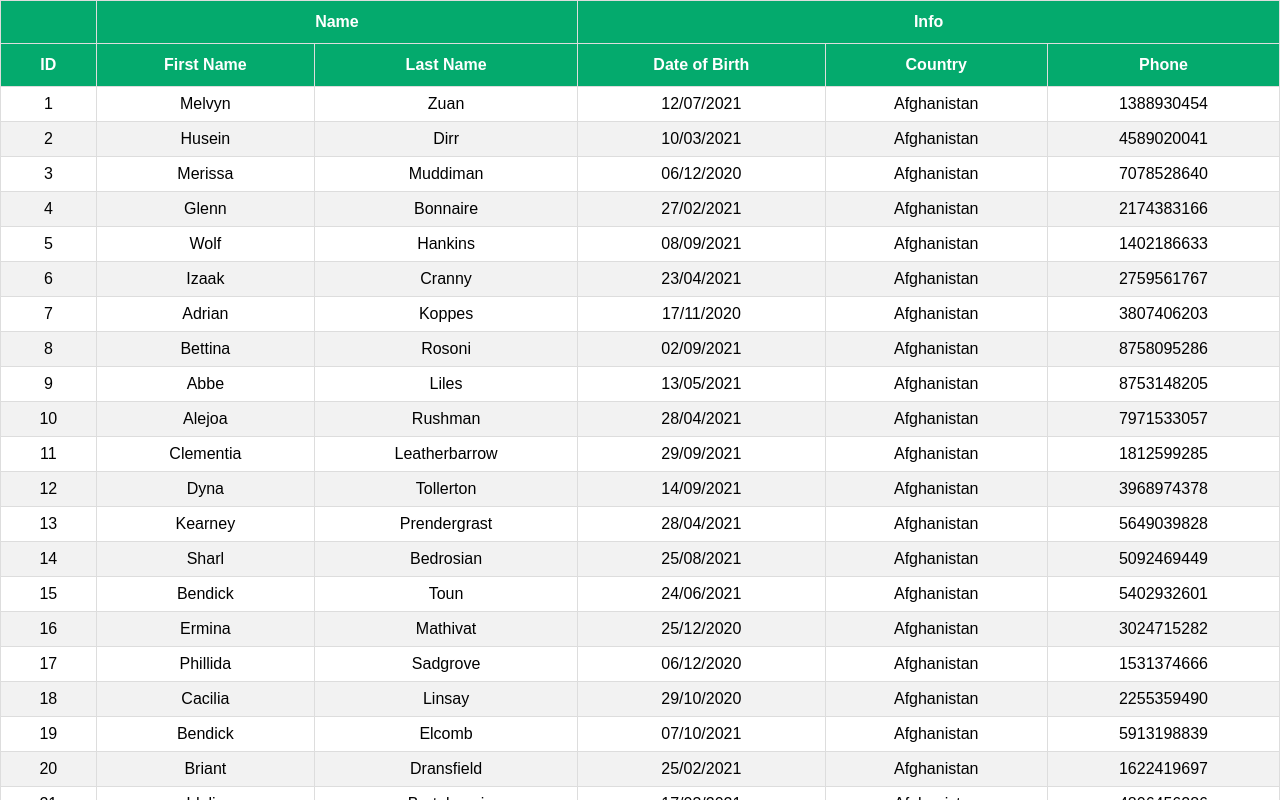
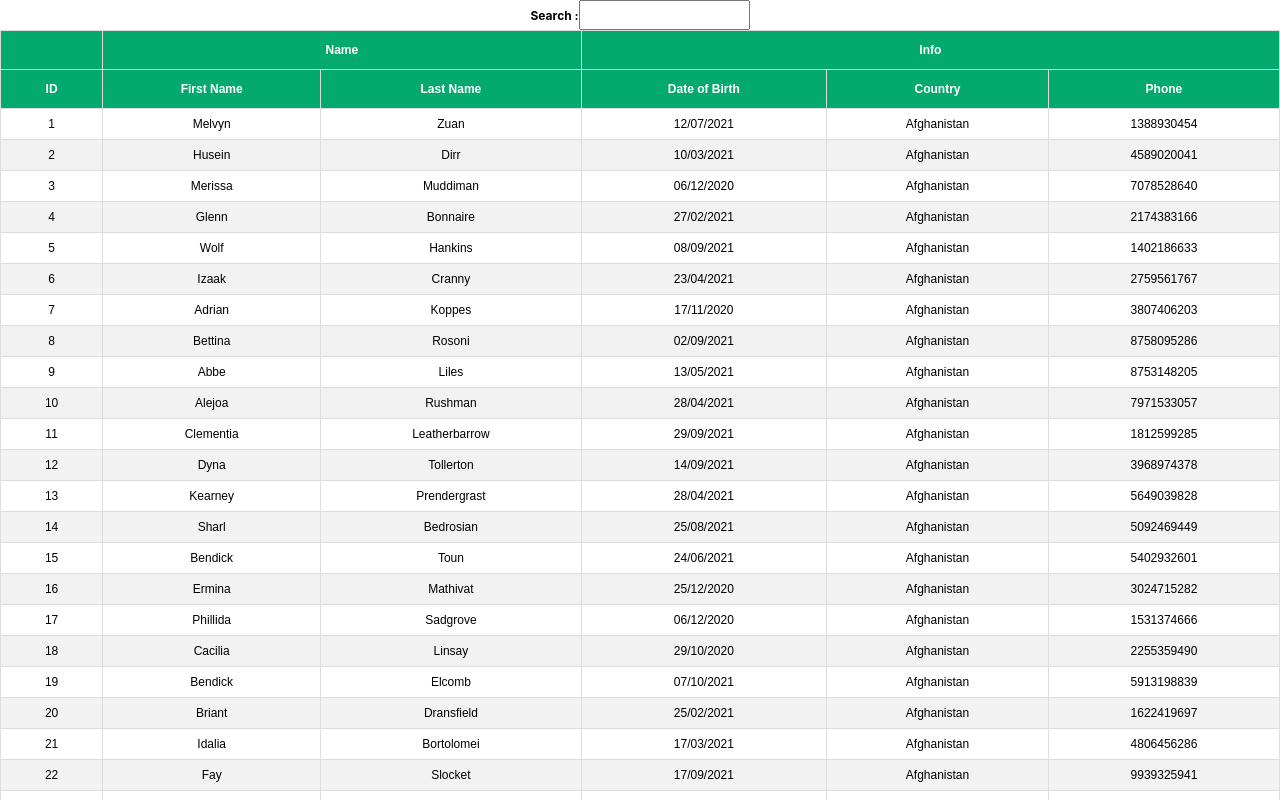
Before and after one commit to Nimith-M-Gowda/React-Tables, a React (Create React App) app: page / in a window 1280 px wide. Shown: the top 800 px of the page. Built offline with nearby package versions, Linux system fonts and the light colour scheme.

Commit message:
chhore(dsearch): serach global added

```diff
--- a/src/components/BasicTable.js
+++ b/src/components/BasicTable.js
@@ -1,9 +1,10 @@
 import React, { useMemo } from "react";
 
-import { useTable, useSortBy } from "react-table";
+import { useTable, useSortBy, useGlobalFilter } from "react-table";
 
 import DATA from "../utils/MOCK_DATA.json";
 import { COMBINED_COLUMNS } from "../utils/Columns";
+import Search from "./SearchInput";
 import "../styles/BasicTable.css";
 
 function BasicTable(props) {
@@ -15,6 +16,7 @@ function BasicTable(props) {
       columns: memoizedColumn,
       data: memoizedData,
     },
+    useGlobalFilter,
     useSortBy
   );
 
@@ -25,10 +27,13 @@ function BasicTable(props) {
     footerGroups,
     rows,
     prepareRow,
+    state,
+    setGlobalFilter,
   } = TableInstance;
 
   return (
     <div>
+      <Search filter={state.globalFilter} setFilter={setGlobalFilter} />
       <table {...getTableProps()}>
         {/* thead */}
         <thead>
--- /dev/null
+++ b/src/components/SearchInput.js
@@ -0,0 +1,16 @@
+import React from "react";
+
+import "../styles/SearchInput.css";
+function SearchInput({ filter, setFilter }) {
+  return (
+    <div className="searchcontainer">
+      <h2>Search :</h2>
+      <input
+        value={filter}
+        onChange={(event) => setFilter(event.target.value)}
+      />
+    </div>
+  );
+}
+
+export default SearchInput;
--- /dev/null
+++ b/src/styles/SearchInput.css
@@ -0,0 +1,15 @@
+
+*{
+    padding:0;
+    margin:0;
+    font-size: 12px;
+    box-sizing:border-box;
+}
+.searchcontainer {
+    display:flex;
+    justify-content: center;
+    align-items: center;
+}
+.searchcontainer input{
+    padding:0.5rem;
+}
```
